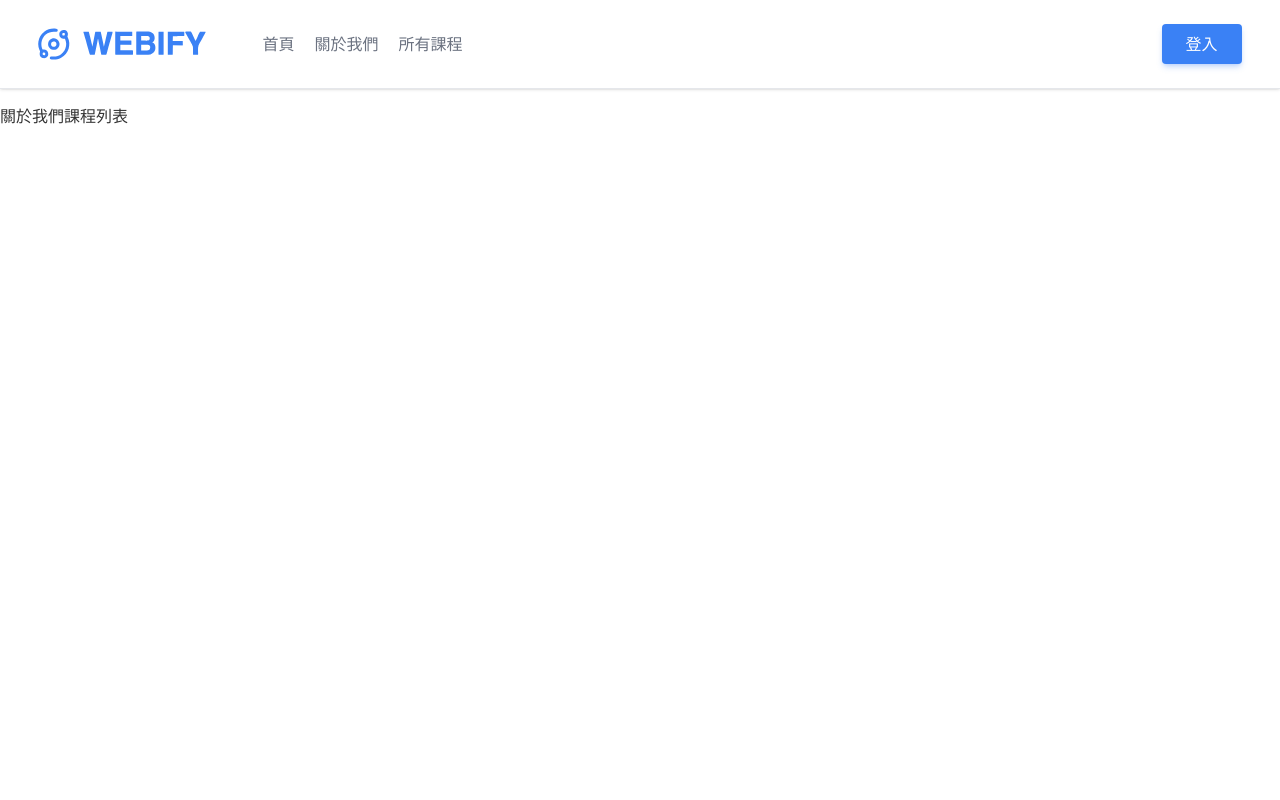
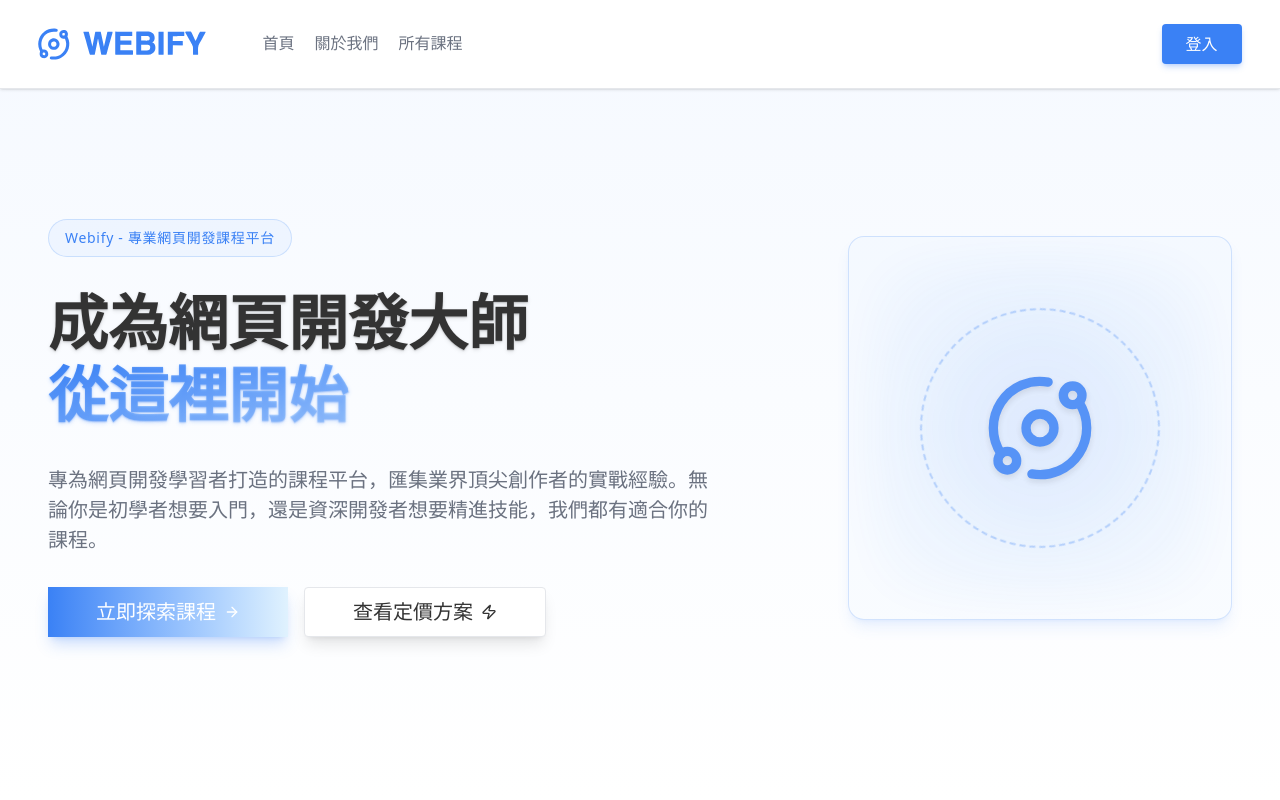
Before and after one commit to kun1225/webify, a Next.js app: page / in a window 1280 px wide. Shown: the top 800 px of the page. Built offline with nearby package versions, Linux system fonts and the light colour scheme.

Commit message:
引入 Next Font 並完成主頁與關於我們頁面

```diff
--- a/src/app/(marketing)/(index)/page.tsx
+++ b/src/app/(marketing)/(index)/page.tsx
@@ -1,11 +1,74 @@
 import { Button } from '@/components/ui/button';
+import { ArrowRight, Zap, Orbit } from 'lucide-react';
 import Link from 'next/link';
 
 export default function Home() {
 	return (
-		<nav>
-			<Link href="/about">關於我們</Link>
-			<Link href="/courses">課程列表</Link>
-		</nav>
+		<section className="px-edge flex min-h-screen flex-col-reverse items-center justify-center gap-16 pt-26 pb-12 lg:flex-row lg:gap-32">
+			<HomeContent />
+			<HomeVisual />
+		</section>
 	);
 }
+
+function HomeContent() {
+	return (
+		<div className="space-y-8 text-center lg:text-left">
+			<p className="text-primary border-primary/20 bg-primary/5 mx-auto w-fit rounded-full border px-4 py-2 text-sm font-medium tracking-wider lg:mx-0">
+				Webify - 專業網頁開發課程平台
+			</p>
+
+			<h1 className="text-foreground font-serif text-5xl leading-[1.2] font-bold lg:text-6xl">
+				<span className="text-shadow-md">成為網頁開發大師</span>
+				<br />
+				<span className="from-primary to-accent text-shadow-primary/20 bg-linear-to-br bg-clip-text text-transparent text-shadow-md">
+					從這裡開始
+				</span>
+			</h1>
+
+			<p className="text-muted-foreground max-w-2xl text-xl leading-[1.5]">
+				專為網頁開發學習者打造的課程平台，匯集業界頂尖創作者的實戰經驗。無論你是初學者想要入門，還是資深開發者想要精進技能，我們都有適合你的課程。
+			</p>
+
+			<div className="flex flex-col items-center gap-4 lg:flex-row lg:items-start">
+				<Button asChild size="lg" className="group relative">
+					<Link href="courses">
+						<span className="relative z-10">立即探索課程</span>
+						<ArrowRight className="relative z-10 transition-transform group-hover:translate-x-1" />
+
+						{/* Primary Button Background */}
+						<div className="from-primary to-accent absolute inset-0 bg-linear-to-r transition-opacity group-hover:opacity-0"></div>
+					</Link>
+				</Button>
+
+				<Button asChild variant="outline" size="lg" className="group">
+					<Link href="pricing">
+						<span>查看定價方案</span>
+						<Zap className="transition-transform group-hover:rotate-15" />
+					</Link>
+				</Button>
+			</div>
+		</div>
+	);
+}
+
+function HomeVisual() {
+	return (
+		<div className="bg-primary/2 border-primary/20 shadow-primary/10 relative flex size-64 items-center justify-center rounded-2xl border p-8 shadow-lg md:size-72 lg:size-96">
+			{/* Internal glow */}
+			<div className="from-primary/15 to-opacity animation-duration-3000 absolute inset-6 animate-pulse rounded-2xl bg-radial blur-xl" />
+
+			<div className="relative flex items-center justify-center">
+				{/* Rotating ring */}
+				<div className="border-primary/30 animation-duration-10000 absolute inset-0 animate-spin rounded-full border-2 border-dashed" />
+
+				<div className="text-primary relative animate-pulse rounded-2xl bg-linear-to-br p-12 lg:p-16">
+					<Orbit className="size-20 drop-shadow-md lg:size-28" />
+				</div>
+			</div>
+
+			{/* decoration points */}
+			<div className="bg-primary animation-duration-2000 absolute top-4 right-4 size-2 animate-ping rounded-full" />
+		</div>
+	);
+}
--- a/src/app/(marketing)/about/page.tsx
+++ b/src/app/(marketing)/about/page.tsx
@@ -1,3 +1,74 @@
-export default function Page() {
-	return <p>關於我們</p>;
+import Image from 'next/image';
+import Link from 'next/link';
+
+import { Button } from '@/components/ui/button';
+
+export default function AboutPage() {
+	return (
+		<section className="px-edge py-section space-y-16">
+			<header className="mb-32 space-y-8 text-center">
+				<p className="text-muted-foreground mb-0 text-xs leading-[1.8] tracking-widest uppercase">
+					Webify
+				</p>
+				<h1 className="text-primary font-serif text-5xl leading-[1.5] font-bold text-shadow-md lg:text-6xl">
+					關於我們
+				</h1>
+				<p className="text-muted-foreground mx-auto max-w-xl text-xl leading-[1.4] text-pretty">
+					Webify 是專為網頁開發領域打造的課程平台，協助創作者安全銷售內容，
+					也讓學習者輕鬆探索、購買並持續精進。
+				</p>
+			</header>
+
+			<article className="flex flex-col justify-center gap-4 text-center md:flex-row md:gap-8 md:text-left">
+				<div className="relative mx-auto aspect-square w-full max-w-xs md:mx-0 md:w-1/4">
+					<Image
+						src="/idea.webp"
+						alt="創作理念"
+						fill
+						className="object-cover"
+					/>
+				</div>
+
+				<div className="flex flex-col justify-center gap-8">
+					<h2 className="text-foreground font-serif text-4xl leading-[1.3] font-bold">
+						創作理念
+					</h2>
+					<p className="text-muted-foreground max-w-3xl text-base leading-[1.5] text-pretty">
+						我們相信只要提供直覺的創作工具與彈性的商業機制，任何人都能成為創作者。
+						Webify
+						讓使用者透過升級即可解鎖創作者身份，並在一個介面中完成課程建立、
+						內容管理與發布，縮短從靈感到上架的距離。
+					</p>
+				</div>
+			</article>
+
+			<article className="flex flex-col justify-center gap-4 text-center md:flex-row-reverse md:gap-8 md:text-left">
+				<div className="relative mx-auto aspect-square w-full max-w-xs md:mx-0 md:w-1/4">
+					<Image
+						src="/vision.webp"
+						alt="承諾與願景"
+						fill
+						className="object-cover"
+					/>
+				</div>
+
+				<div className="flex flex-col justify-center gap-8">
+					<h2 className="text-foreground font-serif text-4xl leading-[1.3] font-bold">
+						承諾與願景
+					</h2>
+					<p className="text-muted-foreground max-w-3xl text-base leading-[1.5] text-pretty">
+						我們致力於打造安全而可擴充的學習體驗：嚴謹的身份與權限控管、私有媒體簽署、
+						以及穩定的串流品質，確保課程在任何時候都能可靠地傳遞給真正需要的人。
+						長遠而言，Webify 期望成為華語世界最值得信賴的網頁開發知識基地。
+					</p>
+				</div>
+			</article>
+
+			<div className="flex justify-center">
+				<Button size="lg" asChild>
+					<Link href="/my-courses">立即體驗</Link>
+				</Button>
+			</div>
+		</section>
+	);
 }
--- a/src/app/(marketing)/layout.tsx
+++ b/src/app/(marketing)/layout.tsx
@@ -3,10 +3,12 @@ import { Footer } from '@/layouts/footer';
 
 export default function Layout({ children }: { children: React.ReactNode }) {
 	return (
-		<div className="pt-26">
+		<>
 			<Header />
-			<main className="min-h-screen">{children}</main>
+			<main className="from-primary/5 to-background bg-linear-to-b">
+				{children}
+			</main>
 			<Footer />
-		</div>
+		</>
 	);
 }
--- a/src/app/globals.css
+++ b/src/app/globals.css
@@ -50,9 +50,6 @@
 	--sidebar-border: oklch(0.9276 0.0058 264.5313);
 	--sidebar-ring: oklch(0.6231 0.188 259.8145);
 	--destructive-foreground: oklch(1 0 0);
-	--font-sans: var(--font-noto-sans-tc), sans-serif;
-	--font-serif: var(--font-noto-serif-tc), serif;
-	--font-mono: JetBrains Mono, monospace;
 	--shadow-color: oklch(0 0 0);
 	--shadow-opacity: 0.1;
 	--shadow-blur: 3px;
@@ -110,9 +107,6 @@
 	--sidebar-ring: oklch(0.6231 0.188 259.8145);
 	--destructive-foreground: oklch(1 0 0);
 	--radius: 0.375rem;
-	--font-sans: Inter, sans-serif;
-	--font-serif: Source Serif 4, serif;
-	--font-mono: JetBrains Mono, monospace;
 	--shadow-color: oklch(0 0 0);
 	--shadow-opacity: 0.1;
 	--shadow-blur: 3px;
@@ -138,7 +132,8 @@
 @theme inline {
 	--color-background: var(--background);
 	--color-foreground: var(--foreground);
-	--font-sans: Inter, sans-serif;
+	--font-sans: var(--font-noto-sans-tc), sans-serif;
+	--font-serif: var(--font-noto-serif-tc), serif;
 	--font-mono: JetBrains Mono, monospace;
 	--color-sidebar-ring: var(--sidebar-ring);
 	--color-sidebar-border: var(--sidebar-border);
@@ -187,7 +182,6 @@
 	--radius-md: calc(var(--radius) - 2px);
 	--radius-lg: var(--radius);
 	--radius-xl: calc(var(--radius) + 4px);
-	--font-serif: Source Serif 4, serif;
 	--radius: 0.375rem;
 	--tracking-tighter: calc(var(--tracking-normal) - 0.05em);
 	--tracking-tight: calc(var(--tracking-normal) - 0.025em);
--- a/src/app/layout.tsx
+++ b/src/app/layout.tsx
@@ -1,15 +1,15 @@
 import type { Metadata } from 'next';
-import { Geist, Geist_Mono } from 'next/font/google';
+import { Noto_Sans_TC, Noto_Serif_TC } from 'next/font/google';
 
 import './globals.css';
 
-const geistSans = Geist({
-	variable: '--font-geist-sans',
+const notoSansTC = Noto_Sans_TC({
+	variable: '--font-noto-sans-tc',
 	subsets: ['latin'],
 });
 
-const geistMono = Geist_Mono({
-	variable: '--font-geist-mono',
+const notoSerifTC = Noto_Serif_TC({
+	variable: '--font-noto-serif-tc',
 	subsets: ['latin'],
 });
 
@@ -25,7 +25,7 @@ export default function RootLayout({
 	return (
 		<html lang="en">
 			<body
-				className={`${geistSans.variable} ${geistMono.variable} antialiased`}
+				className={`${notoSansTC.variable} ${notoSerifTC.variable} antialiased`}
 			>
 				{children}
 			</body>
--- a/src/components/ui/button.tsx
+++ b/src/components/ui/button.tsx
@@ -21,8 +21,8 @@ const buttonVariants = cva(
 			},
 			size: {
 				default: 'h-10 px-6',
-				sm: 't-body-3 h-8 gap-1.5 px-2',
-				md: 't-body-3 h-10 px-4',
+				sm: 'h-8 gap-1.5 px-2 text-base leading-[1.6]',
+				md: 'h-10 px-4 text-base leading-[1.6]',
 				lg: 'h-12.5 rounded-md px-12 text-xl shadow-lg hover:shadow-xl',
 				icon: 'size-9 [&_svg]:size-4',
 				'icon-sm': 'size-6 p-0 [&_svg]:size-3',
```
Also changed, not shown: public/idea.webp (added), public/vision.webp (added).
